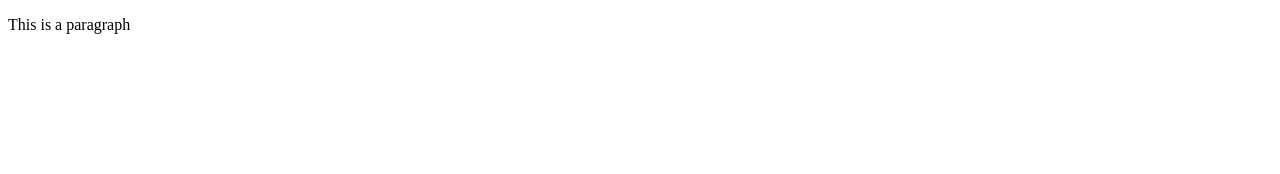
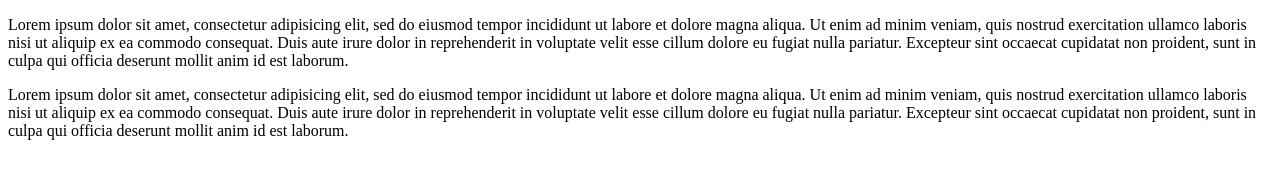
Before and after one commit to jvialu03/Vialu_J_wk4, a plain HTML site: page index.html in a window 1280 px wide. Drawn offline with Linux system fonts and the light colour scheme.

Commit message:
copied article tag

```diff
--- a/index.html
+++ b/index.html
@@ -7,7 +7,23 @@
 <body>
 	<article>
 		<p>
-			This is a paragraph
+			Lorem ipsum dolor sit amet, consectetur adipisicing elit, sed do eiusmod
+			tempor incididunt ut labore et dolore magna aliqua. Ut enim ad minim veniam,
+			quis nostrud exercitation ullamco laboris nisi ut aliquip ex ea commodo
+			consequat. Duis aute irure dolor in reprehenderit in voluptate velit esse
+			cillum dolore eu fugiat nulla pariatur. Excepteur sint occaecat cupidatat non
+			proident, sunt in culpa qui officia deserunt mollit anim id est laborum.
+		</p>
+	</article>
+
+	<article>
+		<p>
+			Lorem ipsum dolor sit amet, consectetur adipisicing elit, sed do eiusmod
+			tempor incididunt ut labore et dolore magna aliqua. Ut enim ad minim veniam,
+			quis nostrud exercitation ullamco laboris nisi ut aliquip ex ea commodo
+			consequat. Duis aute irure dolor in reprehenderit in voluptate velit esse
+			cillum dolore eu fugiat nulla pariatur. Excepteur sint occaecat cupidatat non
+			proident, sunt in culpa qui officia deserunt mollit anim id est laborum.
 		</p>
 	</article>
 </body>
```
